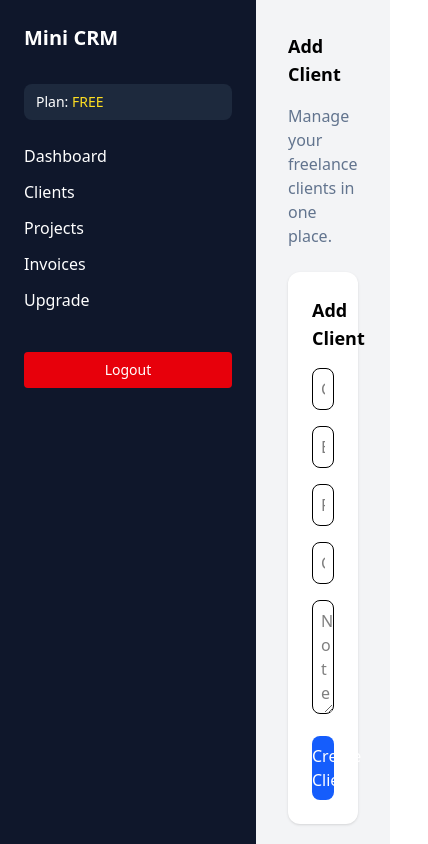
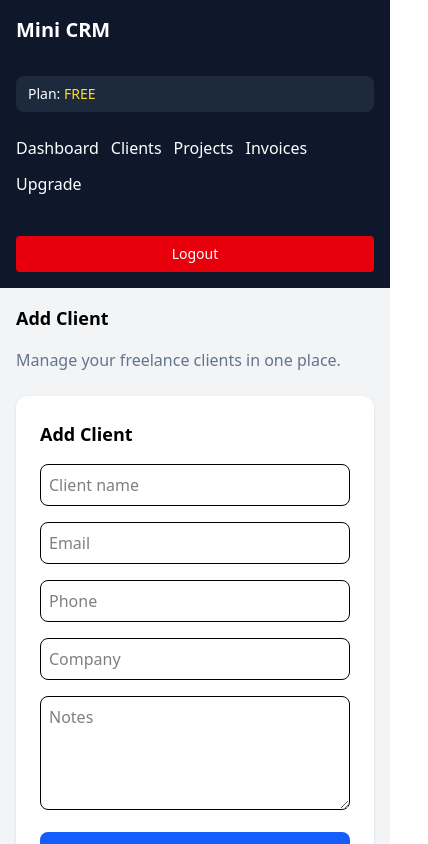
Before and after one commit to Meko2424/client-management-saas, a Next.js app in the folder frontend/: page /clients in a window 390 px wide. Shown: the top 844 px of the page, 428 px wide, since content can reach past the window. Built offline with nearby package versions, Linux system fonts and the light colour scheme; no server answers; sample sign-in values are in the browser's storage.

Commit message:
feat: improve responsive dashboard and mobile UX

```diff
--- a/frontend/src/app/clients/page.tsx
+++ b/frontend/src/app/clients/page.tsx
@@ -131,7 +131,8 @@ export default function ClientsPage() {
   return (
     <ProtectedRoute>
       <DashboardLayout>
-        <div className="max-w-6xl mx-auto">
+        <div className="mx-auto max-w-7xl space-y-6 md:space-y-8">
+          {/* <div className="max-w-6xl mx-auto"> */}
           <div className="mb-6">
             <h2 className="text-lg font-semibold mb-4">
               {editingClientId ? "Edit Client" : "Add Client"}
@@ -240,7 +241,8 @@ export default function ClientsPage() {
                   {clients.map((client) => (
                     <div
                       key={client.id}
-                      className="border rounded-lg p-4 flex justify-between items-center"
+                      className="rounded-lg border p-4 flex flex-col gap-4 md:flex-row md:items-start md:justify-between"
+                      // className="border rounded-lg p-4 flex justify-between items-center"
                     >
                       <div>
                         <Link
@@ -267,7 +269,8 @@ export default function ClientsPage() {
                           </p>
                         )}
                       </div>
-                      <div className="flex gap-3">
+                      <div className="flex flex-col gap-2 sm:flex-row">
+                        {/* <div className="flex gap-3"> */}
                         <button
                           onClick={() => handleEdit(client)}
                           className="text-blue-600 hover:text-blue-800"
--- a/frontend/src/app/invoices/page.tsx
+++ b/frontend/src/app/invoices/page.tsx
@@ -184,7 +184,8 @@ export default function InvoicesPage() {
   return (
     <ProtectedRoute>
       <DashboardLayout>
-        <div className="mx-auto max-w-6xl">
+        <div className="mx-auto max-w-7xl space-y-6 md:space-y-8">
+          {/* <div className="mx-auto max-w-6xl"> */}
           <h1 className="mb-6 text-3xl font-bold">Invoices</h1>
 
           <div className="mb-6 rounded-xl bg-white p-6 shadow">
@@ -317,8 +318,9 @@ export default function InvoicesPage() {
               ) : (
                 <div className="space-y-3">
                   {invoices.map((i) => (
-                    <div key={i.id} className="rounded border p-4">
-                      <div className="flex flex-col gap-4 md:flex-row md:items-start md:justify-between">
+                    <div key={i.id} className="rounded-lg border p-4">
+                      <div className=" flex flex-col gap-4 md:flex-row md:items-start md:justify-between">
+                        {/* <div className="flex flex-col gap-4 md:flex-row md:items-start md:justify-between"> */}
                         <div>
                           <p className="font-semibold">
                             ${Number(i.amount).toFixed(2)}
--- a/frontend/src/app/login/page.tsx
+++ b/frontend/src/app/login/page.tsx
@@ -28,7 +28,8 @@ export default function LoginPage() {
   }
 
   return (
-    <div className="min-h-screen flex items-center justify-center bg-gray-100">
+    <div className="min-h-screen flex items-center justify-center bg-gray-100 px-4">
+      {/* <div className="min-h-screen flex items-center justify-center bg-gray-100"> */}
       <form
         onSubmit={handleSubmit(onSubmit)}
         className="bg-white p-8 rounded-xl shadow w-full max-w-md"
--- a/frontend/src/app/page.tsx
+++ b/frontend/src/app/page.tsx
@@ -90,7 +90,8 @@ export default function DashboardPage() {
   return (
     <ProtectedRoute>
       <DashboardLayout>
-        <div className="mx-auto max-w-7xl space-y-8">
+        <div className="mx-auto max-w-7xl space-y-6 md:space-y-8">
+          {/* <div className="mx-auto max-w-7xl space-y-8"> */}
           <div>
             <h1 className="text-3xl font-bold text-slate-900">Dashboard</h1>
             <p className="text-slate-500">
--- a/frontend/src/app/projects/page.tsx
+++ b/frontend/src/app/projects/page.tsx
@@ -163,7 +163,8 @@ export default function ProjectsPage() {
   return (
     <ProtectedRoute>
       <DashboardLayout>
-        <div className="max-w-6xl mx-auto">
+        <div className="mx-auto max-w-7xl space-y-6 md:space-y-8">
+          {/* <div className="max-w-6xl mx-auto"> */}
           <h1 className="text-3xl font-bold mb-6">Projects</h1>
 
           <div className="grid grid-cols-1 lg:grid-cols-3 gap-6">
@@ -257,7 +258,8 @@ export default function ProjectsPage() {
                   {projects.map((p) => (
                     <div
                       key={p.id}
-                      className="border p-4 rounded flex justify-between items-center"
+                      className="rounded-lg border p-4 flex flex-col gap-4 md:flex-row md:items-start md:justify-between"
+                      // className="border p-4 rounded flex justify-between items-center"
                     >
                       <div>
                         <p className="font-semibold">{p.name}</p>
@@ -296,7 +298,8 @@ export default function ProjectsPage() {
                           <p className="text-sm font-medium">${p.budget}</p>
                         )}
                       </div>
-                      <div className="flex gap-2">
+                      <div className="flex flex-col gap-2 sm:flex-row">
+                        {/* <div className="flex gap-2"> */}
                         <button
                           onClick={() => handleEdit(p)}
                           className="rounded bg-yellow-500 px-3 py-1 text-sm text-white hover:bg-yellow-600"
--- a/frontend/src/app/upgrade/page.tsx
+++ b/frontend/src/app/upgrade/page.tsx
@@ -21,7 +21,8 @@ export default function UpgradePage() {
   return (
     <ProtectedRoute>
       <DashboardLayout>
-        <div className="mx-auto max-w-4xl">
+        <div className="mx-auto max-w-7xl space-y-6 md:space-y-8">
+          {/* <div className="mx-auto max-w-4xl"> */}
           <div className="rounded-2xl bg-white p-8 shadow">
             <h1 className="text-3xl font-bold text-slate-900">
               Upgrade to PRO
--- a/frontend/src/components/DashboardLayout.tsx
+++ b/frontend/src/components/DashboardLayout.tsx
@@ -34,9 +34,10 @@ export default function DashboardLayout({
   }
 
   return (
-    <div className="min-h-screen bg-gray-100 flex">
+    <div className="min-h-screen bg-gray-100 md:flex">
       {/* Sidebar */}
-      <aside className="w-64 bg-slate-900 text-white p-6">
+      <aside className="bg-slate-900 text-white p-4 md:min-h-screen md:w-64 md:p-6">
+        {/* <aside className="w-64 bg-slate-900 text-white p-6"> */}
         <h1 className="text-xl font-bold mb-8">Mini CRM</h1>
 
         <div className="mb-6 rounded-lg bg-slate-800 px-3 py-2 text-sm">
@@ -48,7 +49,8 @@ export default function DashboardLayout({
           </span>
         </div>
 
-        <nav className="space-y-3">
+        <nav className="flex flex-wrap gap-3 md:block md:space-y-3">
+          {/* <nav className="space-y-3"> */}
           <Link className="block hover:text-blue-300" href="/">
             Dashboard
           </Link>
@@ -81,7 +83,8 @@ export default function DashboardLayout({
       </aside>
 
       {/* Main content */}
-      <main className="flex-1 p-8">{children}</main>
+      {/* <main className="flex-1 p-8">{children}</main> */}
+      <main className="flex-1 p-4 md:p-8">{children}</main>
     </div>
   );
 }
```
